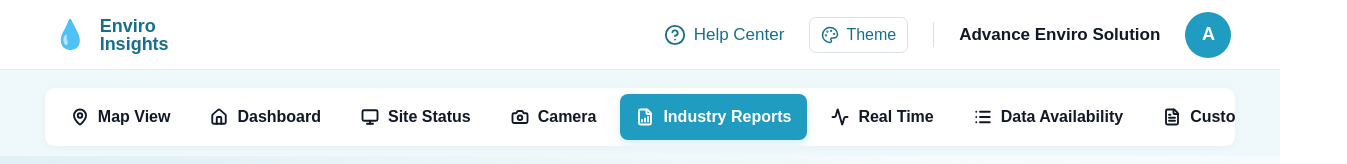
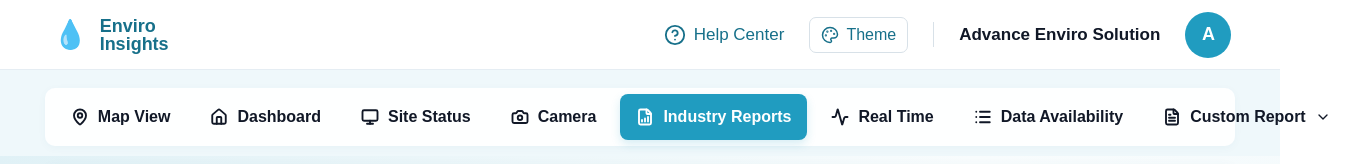
Before and after one commit to Shivam8936007/enviroinsights, a Next.js app: page /industry-reports in a window 1280 px wide. Shown: the top 164 px of the page, 1347 px wide, since content can reach past the window. Built offline with nearby package versions, Linux system fonts and the light colour scheme.

Commit message:
tabs fixes

```diff
--- a/app/utility-tabs.css
+++ b/app/utility-tabs.css
@@ -21,7 +21,7 @@
   box-shadow:
     0 2px 8px rgba(35, 90, 130, 0.04);
 
-  overflow-x: auto;
+  overflow: visible;
 }
 
 .utility-tab {
@@ -71,6 +71,7 @@
 .utility-tab-dropdown-wrap {
   position: relative;
   display: inline-flex;
+  z-index: 1001;
 }
 
 .utility-tab-dropdown-menu {
@@ -83,7 +84,7 @@
   box-shadow: 0 8px 20px rgba(0, 0, 0, 0.12);
   border: 1px solid #e5e7eb;
   padding: 6px;
-  z-index: 100;
+  z-index: 1002;
 }
 
 .utility-tab-dropdown-item {
@@ -116,6 +117,7 @@
     height: 48px;
     padding: 4px 6px;
     gap: 4px;
+    overflow-x: auto;
     -webkit-overflow-scrolling: touch;
     scrollbar-width: none;
   }
--- a/components/UtilityTabs.tsx
+++ b/components/UtilityTabs.tsx
@@ -96,7 +96,7 @@ export default function UtilityTabs() {
                   <ChevronDown size={16} />
                 </Link>
 
-                {(dropdownOpen || active) && (
+                {/* {(dropdownOpen || active) && (
                   <div className="utility-tab-dropdown-menu">
                     <Link
                       href="/custom-report"
@@ -106,7 +106,7 @@ export default function UtilityTabs() {
                       Uploader Report
                     </Link>
                   </div>
-                )}
+                )} */}
               </div>
             );
           }
```
